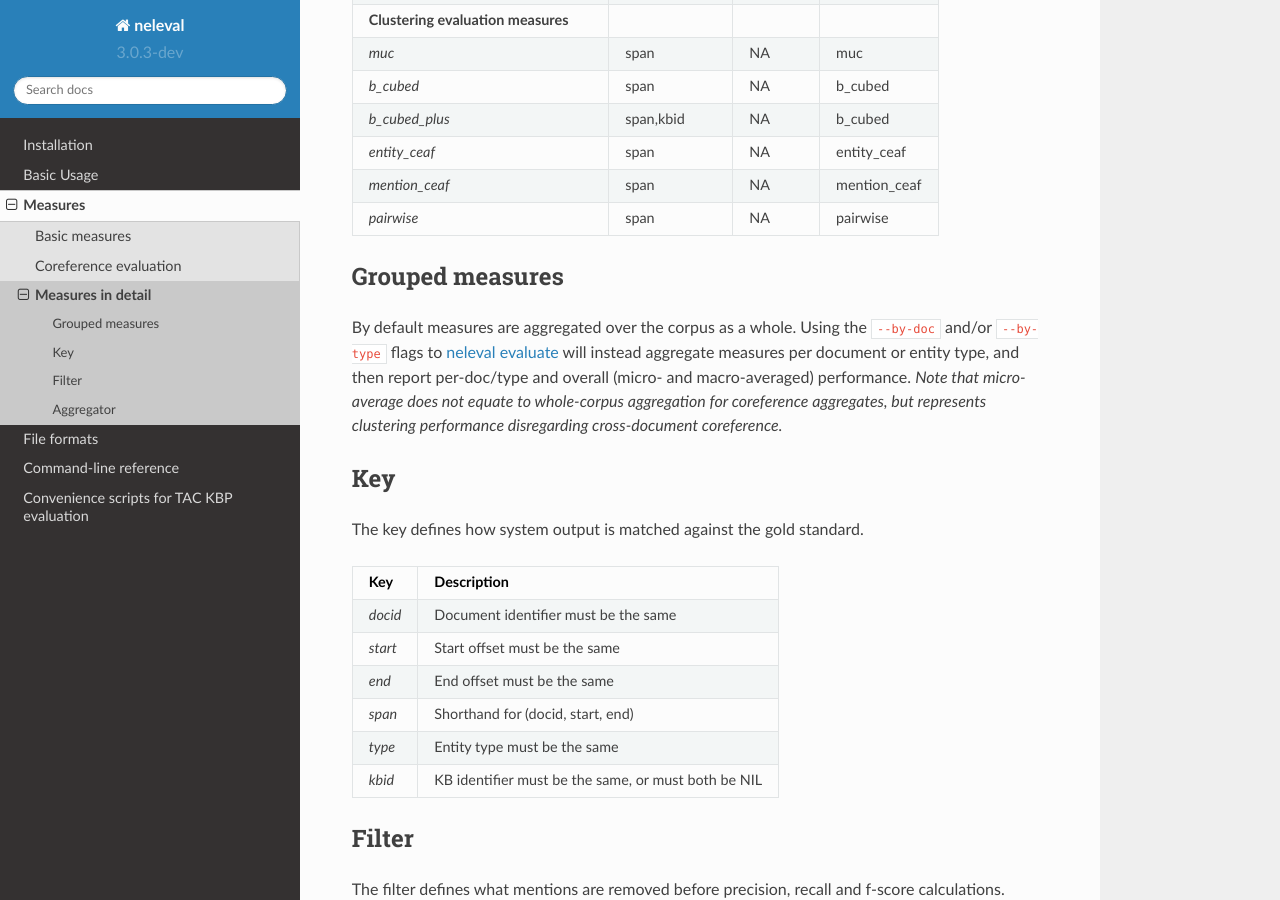
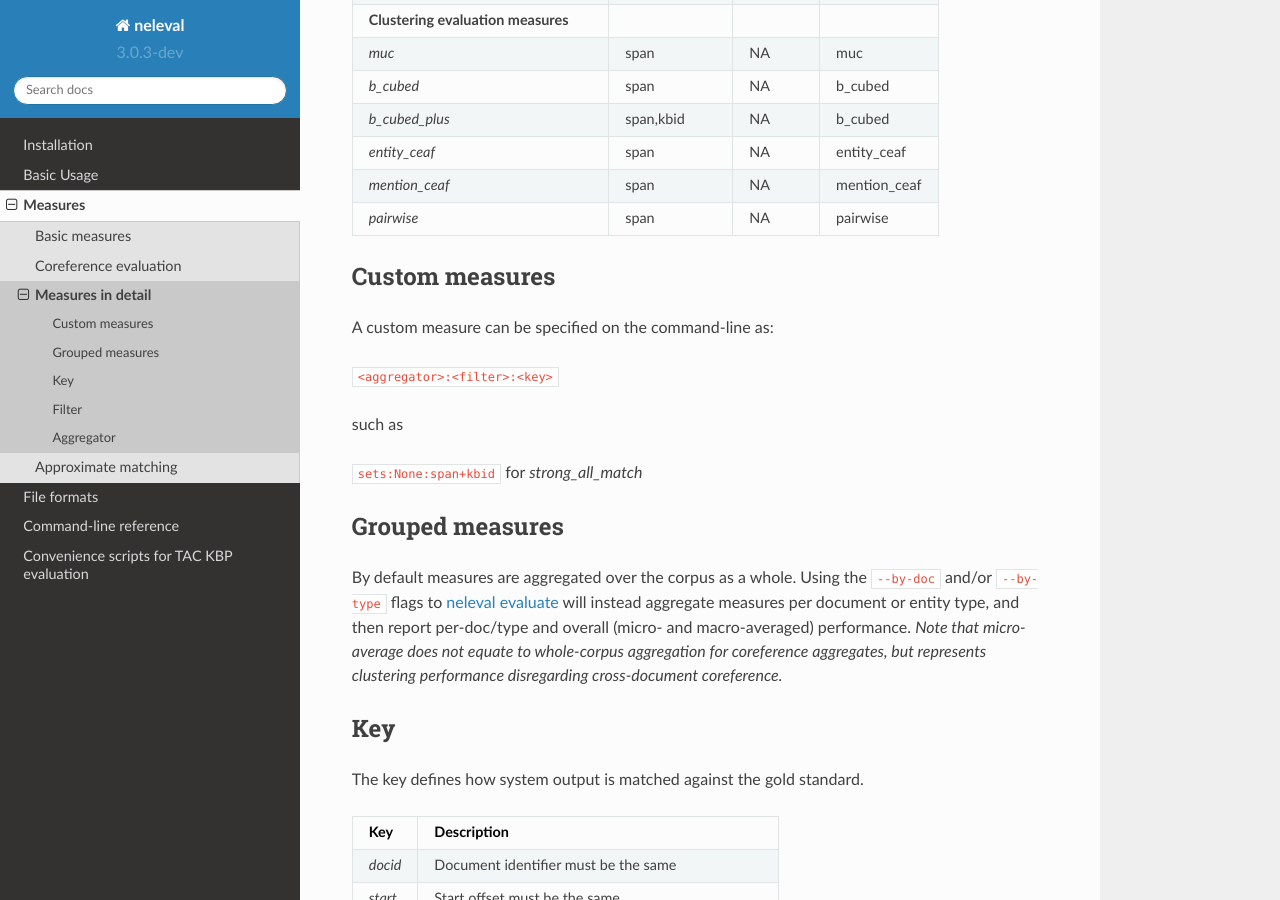
Before and after one commit to wikilinks/neleval, a Sphinx documentation site: the page built from doc/detailed_measures.rst, in a window 1280 px wide and 900 px high, scrolled down 666 px. Built offline with Sphinx 7.4.7 and the Read the Docs theme 2.0.0, drawn with Linux system fonts in a browser that asks for light colours.

Commit message:
Document approximate span matching

```diff
--- a/doc/detailed_measures.rst
+++ b/doc/detailed_measures.rst
@@ -50,6 +50,20 @@ This describes measures as listed by :ref:`command_list_measures`.
 | *pairwise*                              | span             | NA           | pairwise        |
 +-----------------------------------------+------------------+--------------+-----------------+
 
+Custom measures
+===============
+
+A custom measure can be specified on the command-line as:
+
+``<aggregator>:<filter>:<key>``
+
+such as
+
+
+``sets:None:span+kbid`` for *strong_all_match*
+
+.. _grouped_measures:
+
 Grouped measures
 ================
 
@@ -60,6 +74,8 @@ per-doc/type and overall (micro- and macro-averaged) performance. *Note
 that micro-average does not equate to whole-corpus aggregation for
 coreference aggregates, but represents clustering performance
 disregarding cross-document coreference.*
+
+.. _measure_key:
 
 Key
 ===
--- a/doc/measures.rst
+++ b/doc/measures.rst
@@ -12,3 +12,4 @@ measures.
     basic_measures
     coref_evaluation
     detailed_measures
+    approximate
```
Also changed, not shown: doc/approximate.rst (added, +68 -0 lines), doc/usage.rst (+7 -0 lines).
